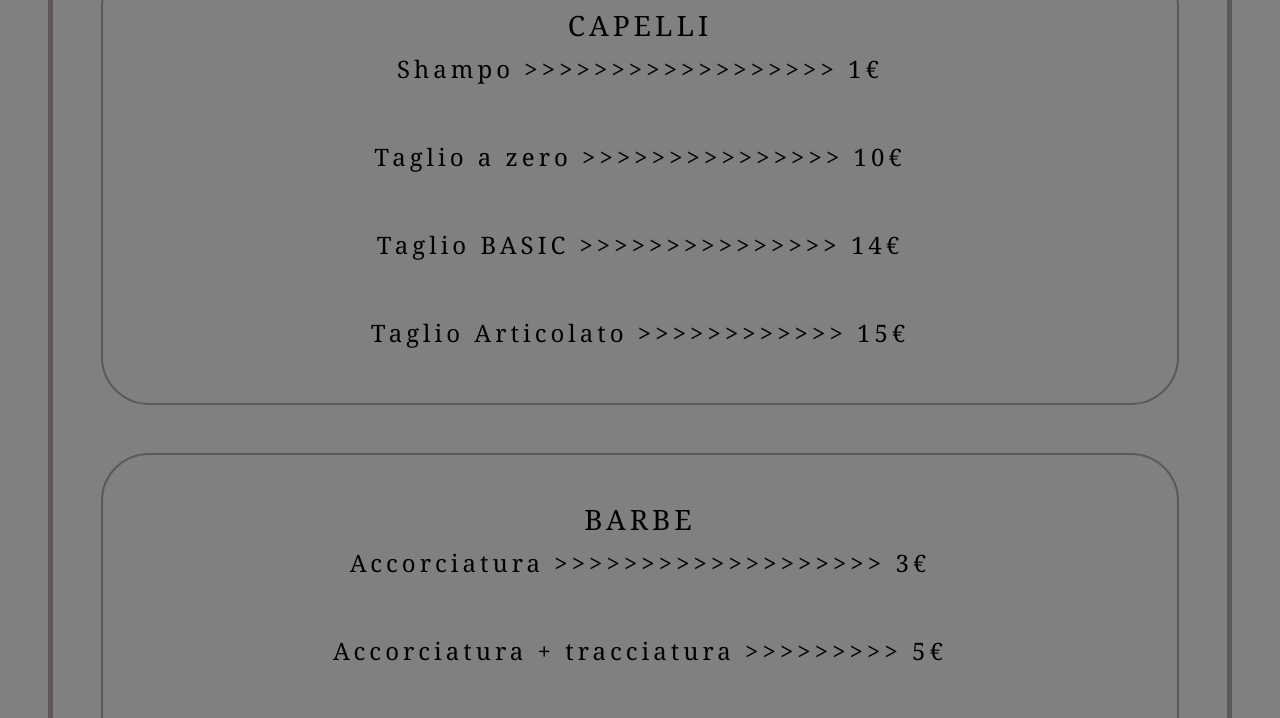
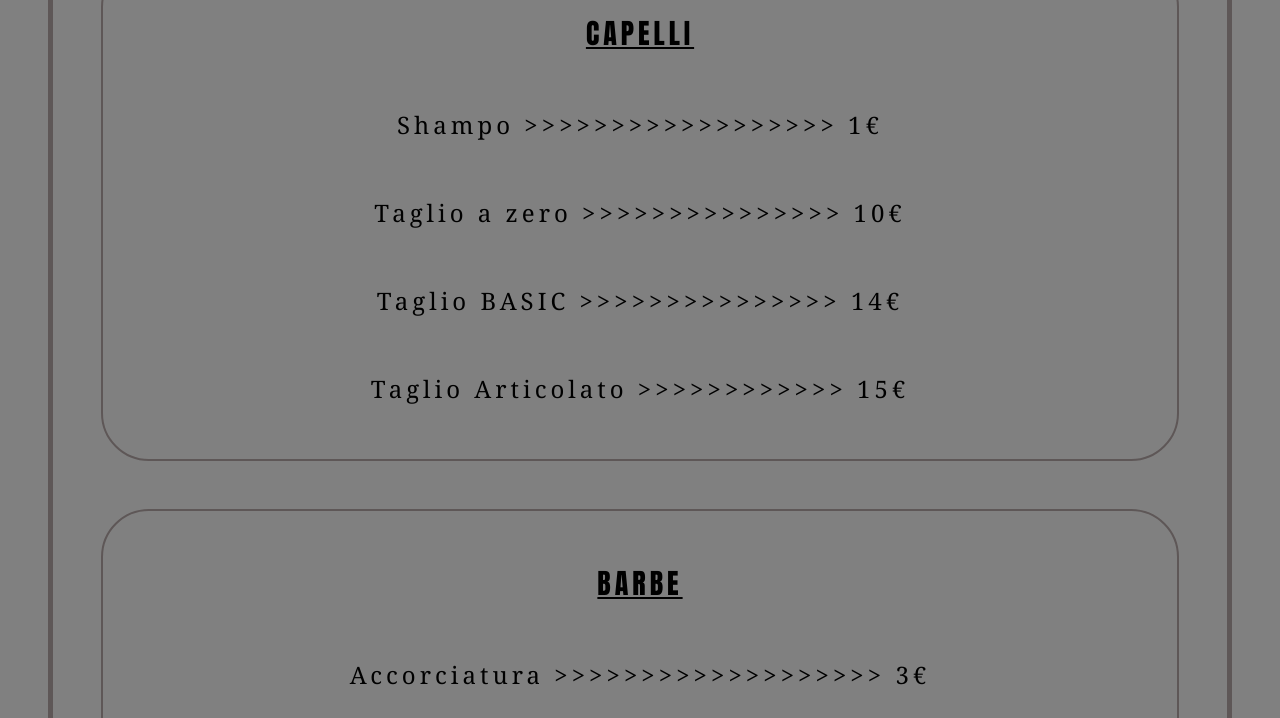
Before and after one commit to bebob94/U2-W6-COMPITO, a plain HTML site: page servizi.html in a window 1280 px wide. Shown: the part 623-1341 px from the top of the page. Drawn offline with nearby package versions, Linux system fonts and the light colour scheme.

Commit message:
modifiche listino prezzi

```diff
--- a/SCSS/app.scss
+++ b/SCSS/app.scss
@@ -108,6 +108,11 @@ footer {
     #title {
       margin-top: $margin-2;
     }
+    h3 {
+      margin: $margin-2 0;
+      font-family: Impact, Haettenschweiler, "Arial Narrow Bold", sans-serif;
+      text-decoration: underline;
+    }
   }
 }
 
@@ -125,7 +130,6 @@ footer {
     margin-bottom: $margin-1;
     color: $new_grey;
   }
-
   #contenitore_prodotti {
     margin-top: $margin-1;
     display: flex;
```
Also changed, not shown: SCSS/app.css, 1 other file.
